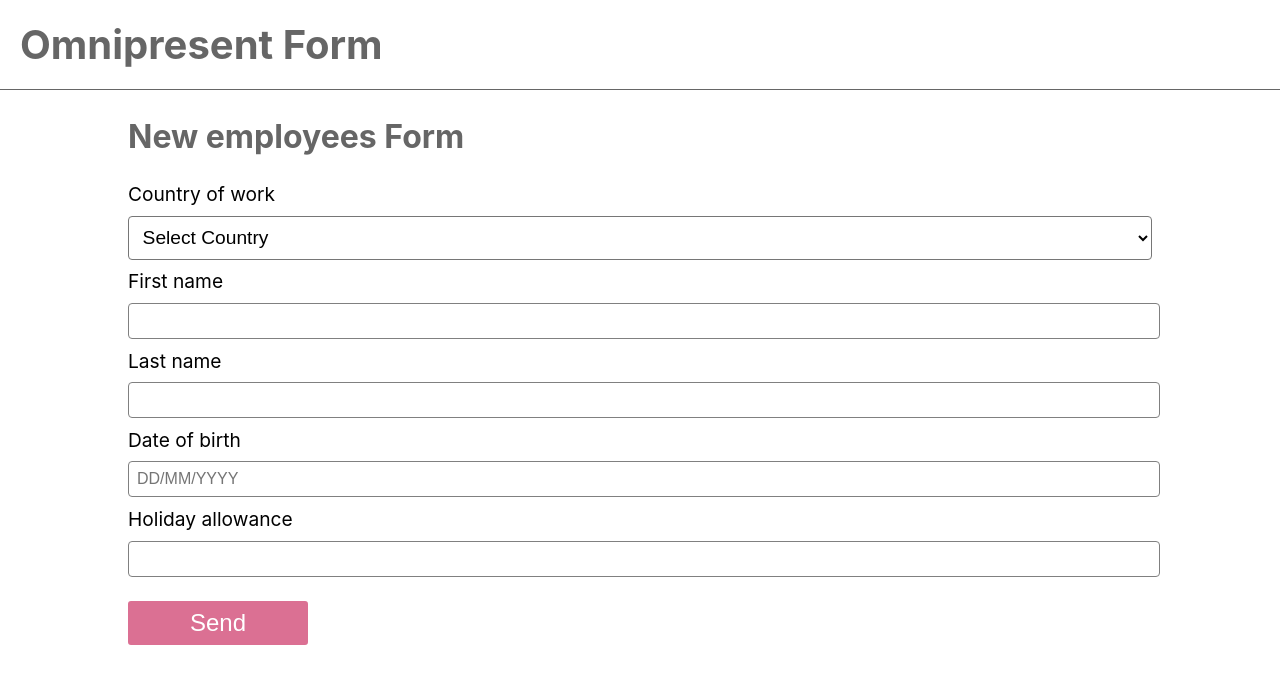
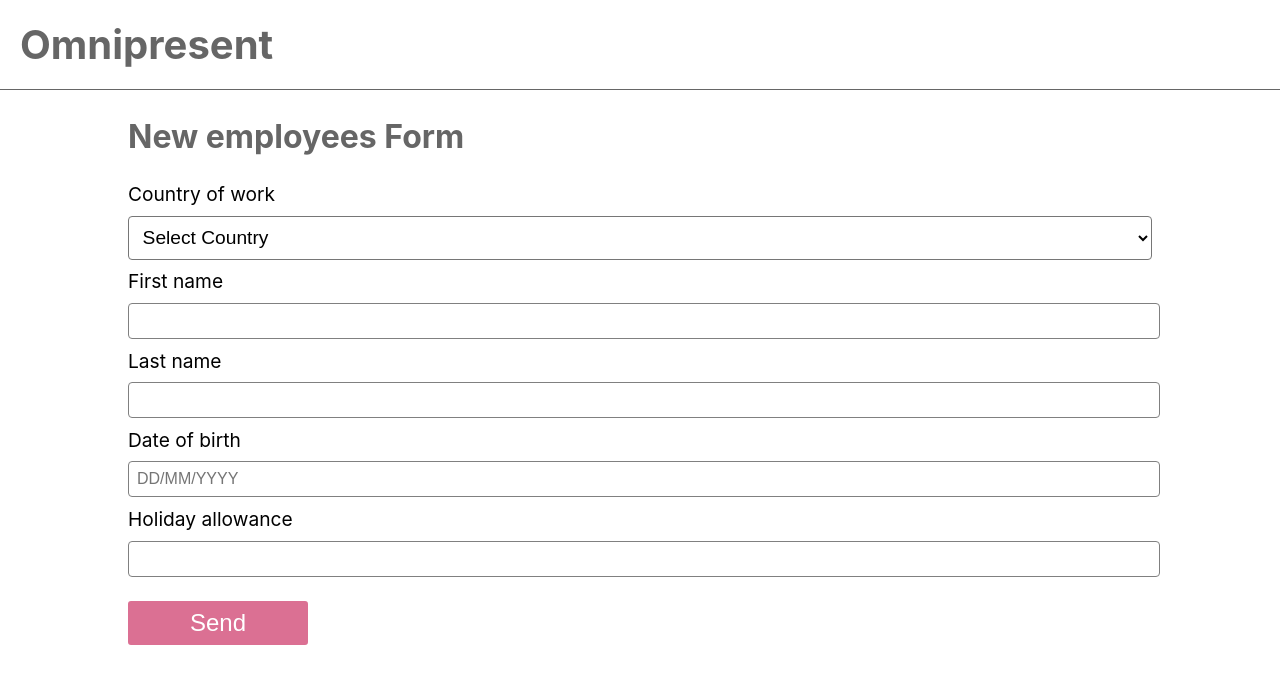
Before and after one commit to waspfreak/omnipresentTest, a React (Create React App) app: page / in a window 1280 px wide. Shown: the top 684 px of the page. Built offline with nearby package versions, Linux system fonts and the light colour scheme.

Commit message:
small fix imaginary logo

```diff
--- a/src/App.tsx
+++ b/src/App.tsx
@@ -9,7 +9,7 @@ function App() {
 	return (
 		<div data-testid="app-id">
 			<AppStyle>
-				<Header label='Omnipresent Form' />
+				<Header label='Omnipresent' />
 				<Form />
 			</AppStyle>
 		</div>
```
